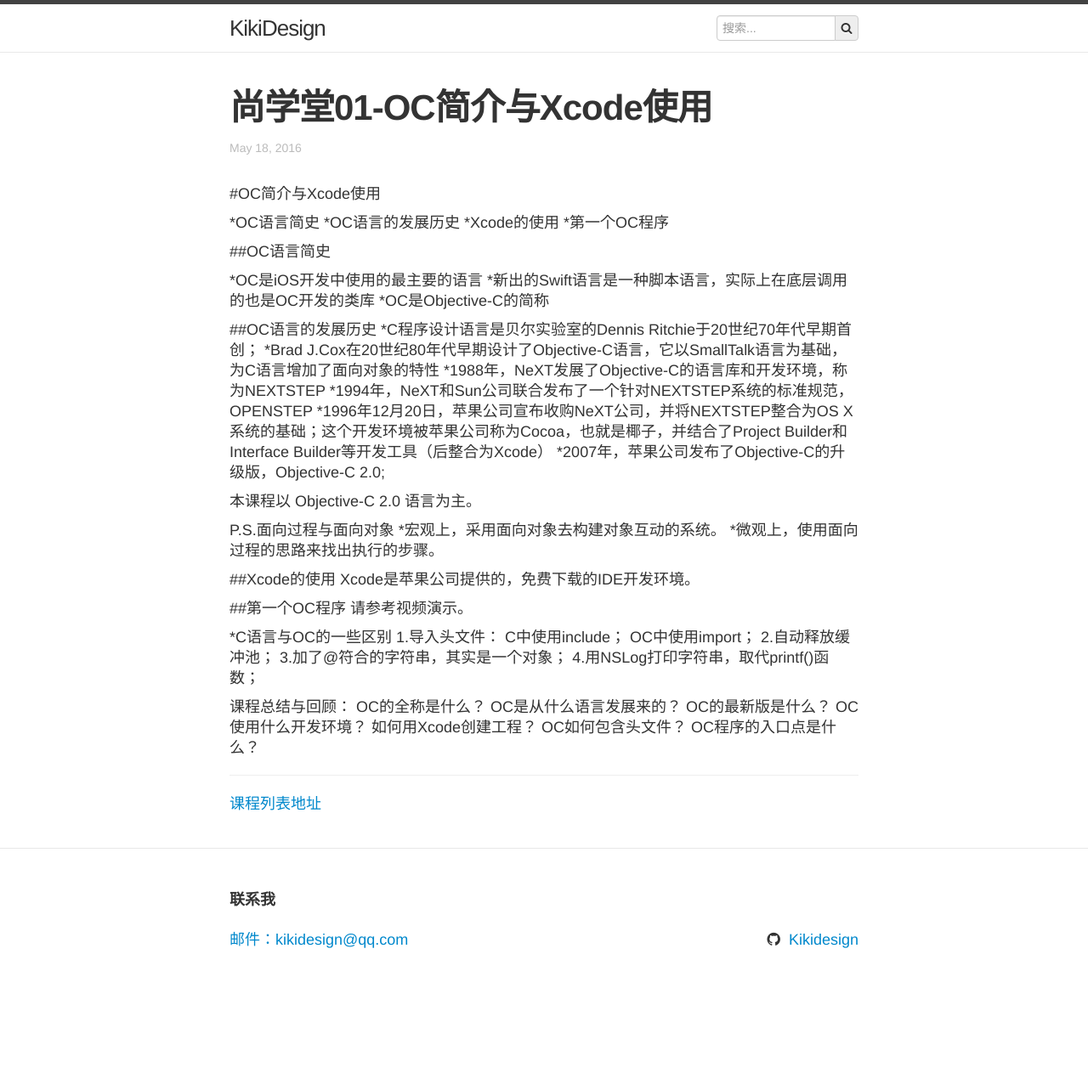
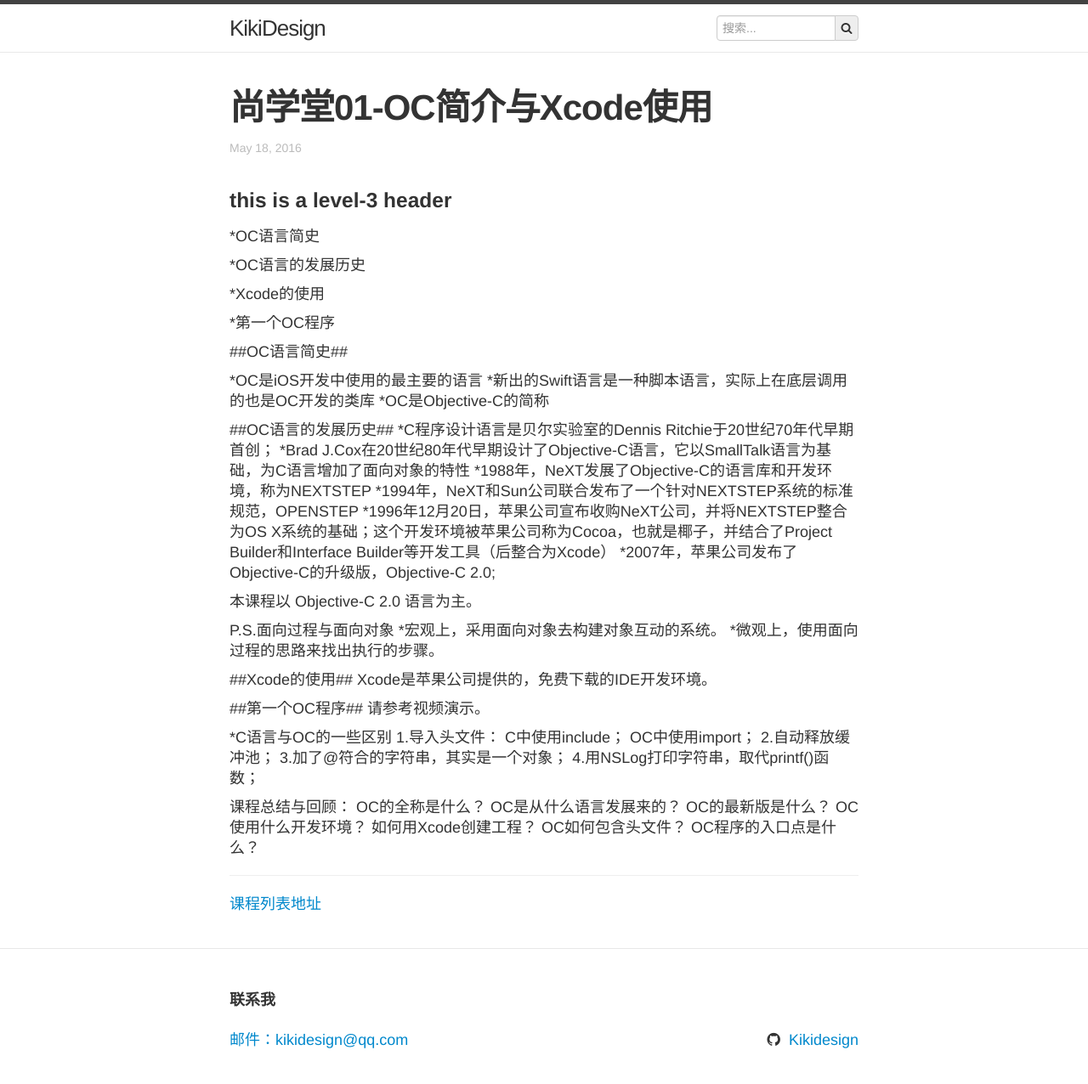
Before and after one commit to kikidesign/kikidesign.github.io, a Jekyll site: the page built from _posts/2016-05-18-OC-Xcode.md, in a window 1280 px wide. Shown: the whole page at 85% size. Built offline with Jekyll 4.4.1, drawn with Linux system fonts in a browser that asks for light colours; before the commit the page ends 1158 px from its top, so only the background shows below that.

Commit message:
OC简介和Xcode的使用

```diff
--- a/_posts/2016-05-18-OC-Xcode.md
+++ b/_posts/2016-05-18-OC-Xcode.md
@@ -5,20 +5,23 @@
 categories: iOS Objective-C
 ---
 
-#OC简介与Xcode使用
+### this is a level-3 header ###
 
 *OC语言简史
+
 *OC语言的发展历史
+
 *Xcode的使用
+
 *第一个OC程序
 
-##OC语言简史
+##OC语言简史##
 
 *OC是iOS开发中使用的最主要的语言
 *新出的Swift语言是一种脚本语言，实际上在底层调用的也是OC开发的类库
 *OC是Objective-C的简称
 
-##OC语言的发展历史
+##OC语言的发展历史##
 *C程序设计语言是贝尔实验室的Dennis Ritchie于20世纪70年代早期首创；
 *Brad J.Cox在20世纪80年代早期设计了Objective-C语言，它以SmallTalk语言为基础，为C语言增加了面向对象的特性
 *1988年，NeXT发展了Objective-C的语言库和开发环境，称为NEXTSTEP
@@ -32,10 +35,10 @@
 *宏观上，采用面向对象去构建对象互动的系统。
 *微观上，使用面向过程的思路来找出执行的步骤。
 
-##Xcode的使用
+##Xcode的使用##
 Xcode是苹果公司提供的，免费下载的IDE开发环境。
 
-##第一个OC程序
+##第一个OC程序##
 请参考视频演示。
 
 *C语言与OC的一些区别
```
Also changed, not shown: 1 other file.
